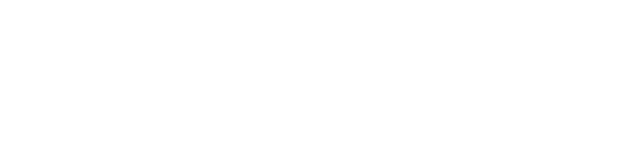
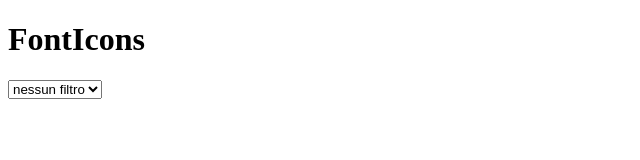
Before and after one commit to RubaCodes/js-es6-icons, a plain HTML site: page index.html in a window 1280 px wide. Shown: the whole page, without its empty margins (0-640 px from the left). Drawn offline with Linux system fonts and the light colour scheme.

Commit message:
impostato header

```diff
--- a/index.html
+++ b/index.html
@@ -9,6 +9,20 @@
     <title>Document</title>
   </head>
   <body>
+    <header>
+      <div class="header-top">
+        <h1>FontIcons</h1>
+      </div>
+      <div class="header-bottom">
+        <select name="type-filter" id="type-filter">
+          <option value="default">nessun filtro</option>
+          <option value="animal">Animali</option>
+          <option value="vegetable">Vegetali</option>
+          <option value="user">Persone</option>
+        </select>
+      </div>
+    </header>
+    <main></main>
     <script src="data.js"></script>
   </body>
 </html>
```
